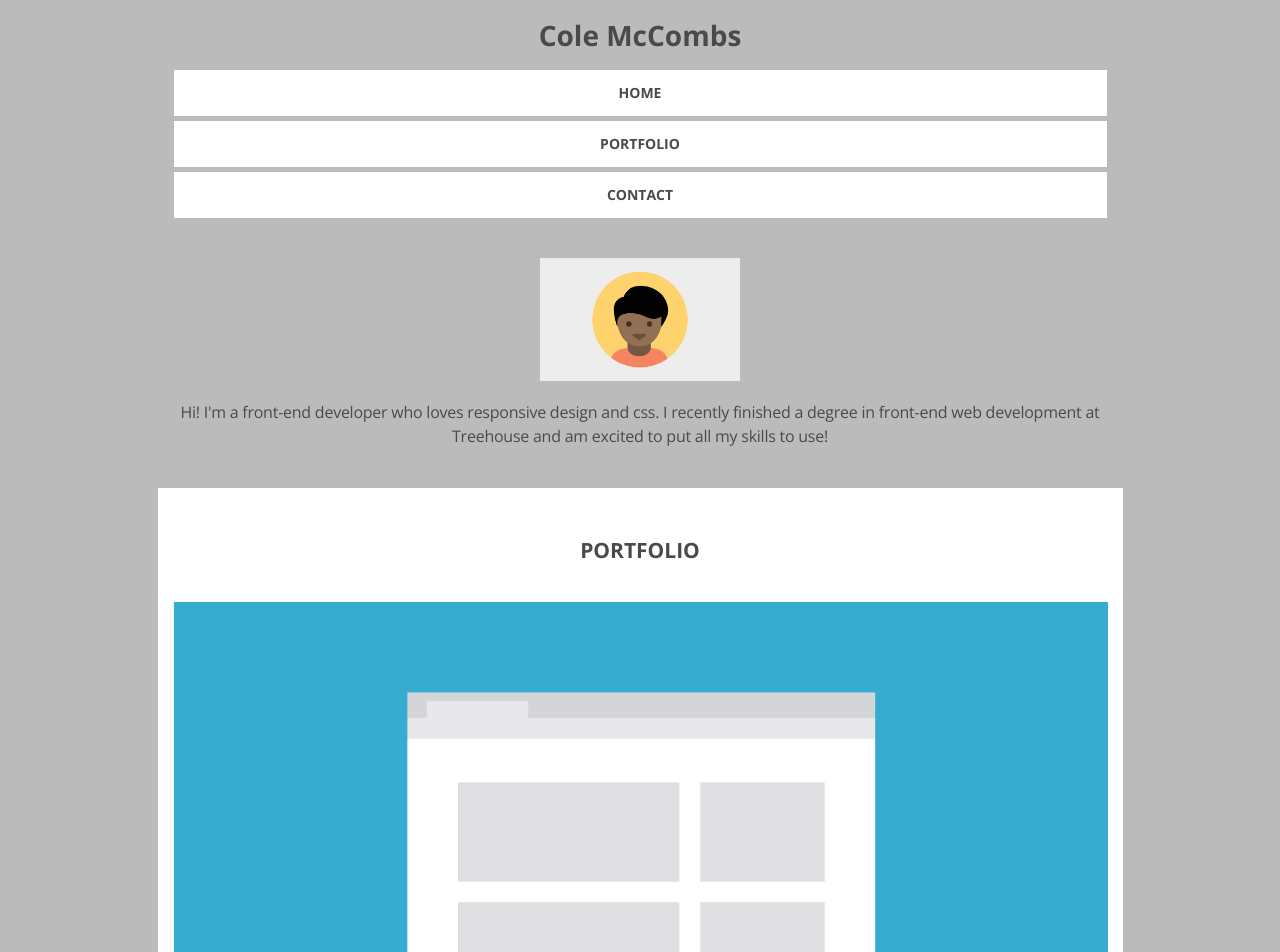
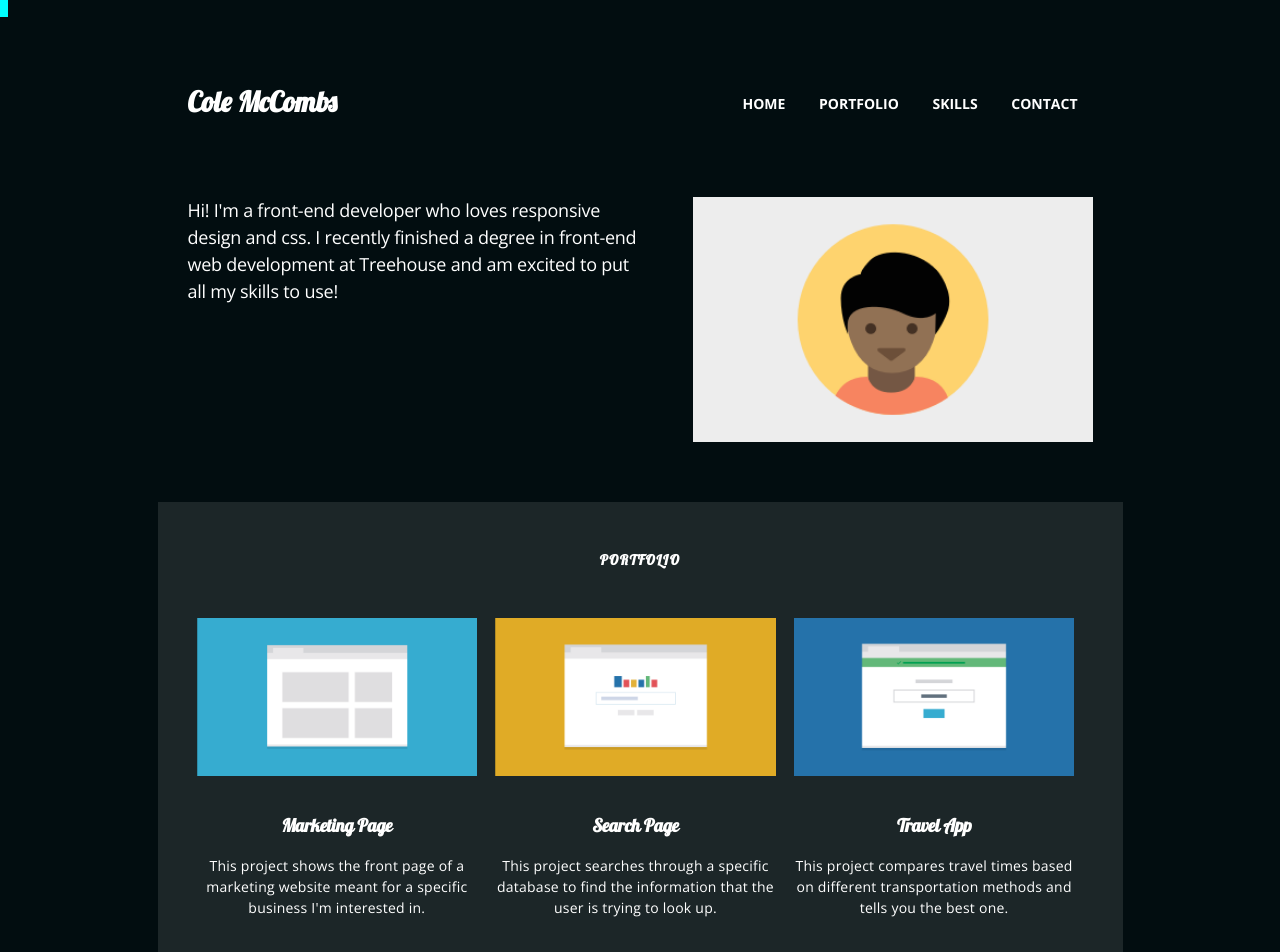
Before and after one commit to mccombsc/techdegree-project-2, a plain HTML site: page index.html in a window 1280 px wide. Shown: the top 952 px of the page. Drawn offline with nearby package versions, Linux system fonts and the light colour scheme.

Commit message:
Project 2 ready for submission

```diff
--- a/css/styles.css
+++ b/css/styles.css
@@ -1,122 +1,120 @@
 * {box-sizing: border-box;}
 
-html, body {
-    width: 100%;
-    height: 100%;
-}
+html, body {width: 100%; height: 100%;}
+body {background-color: #020d10; font-family: 'Open Sans', sans-serif; font-size: 14px; font-weight: 400; color: #ffffff;}
 
-body {
-    background-color: #bbbbbb;
-    font-family: 'Open Sans', sans-serif;
-    font-size: 14px;
-    font-weight: 400;
-    color: #4a4a4a;
-}
+a {text-decoration: none; transition: all ease-in-out .2s; padding: 2px;}
+a, a:hover, a:focus, a:visited, a:active {color: #ffffff;}
+a:hover, a:focus {text-decoration: none; background-color: cyan; color: #020d10; padding: 0 4px;}
 
-a {text-decoration: none;}
-a:hover, a:focus {text-decoration: underline;}
-a, a:hover, a:focus, a:visited, a:active {color: #4a4a4a;}
+h1,h2,h3,h4,h5,h6 {font-family: 'Lobster', cursive; letter-spacing: .1em; color: #ffffff;}
+h3 {font-weight: 600; font-size: 18px; letter-spacing: -.015rem;}
 
-ul,
-ol {
-    list-style: none;
-    padding: 0;
-    margin: 0;
-}
+ul, ol {list-style: none; padding: 0; margin: 0;}
+img {width: 100%; height: auto; display: inline-block; margin: 0 auto;}
+p {line-height: 1.5; letter-spacing: .015rem;}
 
-img {
-    width: 100%;
-    height: auto;
-    display: inline-block;
-    margin: 0 auto;
-}
+header, main, footer {text-align: center;}
 
-h3 {
-    font-weight: 600;
-    font-size: 18px;
-    letter-spacing: -.015rem;
-}
+.lead {font-size: 18px; letter-spacing: -.015rem;}
 
-p {
-    line-height: 1.5;
-    letter-spacing: .015rem;
-}
-.lead {
-    font-size: 16px;
-    letter-spacing: -.015rem;
-}
+.wrapper {width: 100%; margin: 0 auto;}
 
-header, main, footer {
-    text-align: center;
-}
+.clearfix::after {content: ''; display: table; clear: both;}
 
-.wrapper {
-    width: 100%;
-    margin: 0 auto;
-}
+.container {width: 100%; max-width: 965px; margin: 0 auto;}
 
-.container {
-    width: 100%;
-    max-width: 965px;
-    margin: 0 auto;
-}
+nav > ul {list-style: none;}
+nav li + li {margin-top: 5px;}
+nav li, nav a {display: block;}
+nav a {font-weight: 700; text-transform: uppercase;}
 
-nav > ul {
-    list-style: none;
-}
-nav li + li {
-    margin-top: 5px;
-}
-nav li, nav a {
-    display: block;
-}
-nav a {
-    font-weight: 700;
-    text-transform: uppercase;
-}
+.nav-top a {padding: 15px; background-color: transparent; color: #ffffff;}
+.nav-top a:hover {background-color: cyan; color: #020d10;}
+.nav-bottom {float: right;}
+.nav-bottom li {margin-top: 0;}
+.nav-bottom li + li {margin-left: 30px;}
+.nav-bottom a {color: #ffffff; font-size: 12px;}
+.nav-bottom a:hover, .nav-bottom a:focus {color: #020d10;}
 
-.nav-top a {
-    padding: 15px;
-    background-color: #ffffff;
-}
-
-.link-contact {
-    font-weight: 700;
-    margin-left: 7px;
-}
+.link-contact {font-weight: 700; margin-left: 7px;}
 
 .visible-sm {display: inline-block;}
 .hidden-sm {display: none;}
 
 .section {padding: 15px;}
+.section-heading {font-size: 14px; margin: 0 0 40px 0; text-transform: uppercase;}
 
-header .section {
-    padding: 0 16px;
-    margin-bottom: 40px;
-}
-.section-profile img {
-    max-width: 200px;
+header .section {padding: 0 15px; margin-bottom: 40px;}
+header h1 {letter-spacing: normal;}
+.section-profile img {max-width: 200px;}
+
+.section-portfolio {padding: 50px 15px; background-color: rgba(255,255,255,.1);}
+.portfolio-item {margin: 0 0 10px 0;}
+.portfolio-item h3 {margin-top: 37px;}
+.portfolio-item + .portfolio-item {margin-top: 40px;}
+
+.section-skills {position: relative; padding: 50px 15px;}
+.section-skills li {font-style: italic; opacity: .7;}
+.section-skills li + li {margin-top: 7px;}
+.section-skills::after {
+    content: '';
+    width: 30px;
+    height: 3px;
+    background-color: white;
+    bottom: 0;
+    left: 50%;
+    position: absolute;
+    transform: translateX(-50%);
 }
 
-.section-portfolio {
-    padding: 50px 15px;
-    background-color: #ffffff;
-}
-.section-portfolio h2 {
-    margin: 0 0 40px 0;
-    text-transform: uppercase;
-}
+.section-contact {padding: 50px 15px;}
 
-.portfolio-item + .portfolio-item {
-    margin-top: 25px;
-}
+.section-footer {padding: 0 15px 30px 15px;}
+.section-footer hr {margin: 0px 0 30px 0;}
+.section-footer h5 {float: left; margin: 0; font-size: 14px;}
+
 
 @media (min-width: 768px) {
     /* Tablet view styles */
     .visible-sm {display: none;}
 .hidden-sm {display: inline-block;}
+
+header .section {margin-bottom: 60px; padding: 0 30px;}
+.section-nav h1 {margin-top: 60px;}
+.nav-top li {display: inline-block;}
+.nav-top a {background-color: transparent;}
+
+.section-heading {margin: 0 0 10px 0;}
+
+.section-profile .lead {text-align: left; font-size: 18px;}
+.section-profile img {max-width: 300px; float: right; margin-left: 5%;}
+
+.section-portfolio {padding: 50px 30px;}
+.portfolio-item {margin: 40px 1% 10px 1%; float: left; width: 48%;}
+
+.section-skills {padding: 60px 15px;}
+
+.section-contact {padding: 50px 18%;}
+.section-contact p {font-size: 18px;}
+.section-contact p+ p {margin-top: 30px;}
+.section-contact .lead, .section-skills .lead {margin: 50px 0;}
+
+.section-footer {padding: 0 30px 30px 30px;}
 }
 
 @media (min-width: 1024px) {
     /* Desktop view styles */
+
+    .section-nav {margin: 60px 0;}
+    .section-nav h1 {float: left; margin-top: 10px;}
+    .nav-top {float: right;}
+
+    .section-profile img {max-width: 400px;}
+
+    .portfolio-item {margin: 40px 1% 10px 1%; float: left; width: 31%;}
+
+    .section-skills {padding: 60px 30px;}
+
+    .section-contact {padding: 50px 24%;}
 }
--- a/index.html
+++ b/index.html
@@ -8,23 +8,26 @@
     <link rel="stylesheet" href="https://cdnjs.cloudflare.com/ajax/libs/normalize/8.0.1/normalize.min.css">
     <link rel="stylesheet" href="css/styles.css">
     <link href="https://fonts.googleapis.com/css?family=Open+Sans:400,600,700,800" rel="stylesheet">
+    <link href="https://fonts.googleapis.com/css?family=Lobster" rel="stylesheet">
 </head>
 
-<body class="home">
+<body id="home">
+    <a id="top"></a>
     <div class="wrapper">
         <header>
             <div class="container">
-                <div class="section section-nav">
+                <div class="section section-nav clearfix">
                     <h1>Cole McCombs</h1>
                     <nav class="nav-top">
                         <ul>
-                            <li><a href="#">Home</a></li>
+                            <li><a href="#home">Home</a></li>
                             <li><a href="#portfolio">Portfolio</a></li>
+                            <li><a href="#skills">Skills</a></li>
                             <li><a href="#contact">Contact</a></li>
                         </ul>
                     </nav>
                 </div>
-                <div class="section section-profile">
+                <div class="section section-profile clearfix">
                     <img src="images/responsive-layout-profile.png" alt="My Profile Picture" width="367" height="225">
                     <p class="lead">Hi! I'm a front-end developer who loves responsive design and css. I recently
                         finished a degree in
@@ -35,44 +38,37 @@
 
         <main>
             <div class="container">
-                <div class="section section-portfolio">
-                    <h2><a id="portfolio"></a>Portfolio</h2>
+                <div id="portfolio" class="section section-portfolio clearfix">
+                    <h2 class="section-heading">Portfolio</h2>
                     <div class="portfolio-item">
                         <img src="images/portfolio-1.png" alt="Marketing Page Graphic">
                         <h3>Marketing Page</h3>
                         <p>This project shows the front page of a marketing website meant for a specific business I'm
-                            interested
-                            in.</p>
+                            interested in.</p>
                     </div>
                     <div class="portfolio-item">
                         <img src="images/portfolio-2.png" alt="Search Page Graphic">
                         <h3>Search Page</h3>
                         <p>This project searches through a specific database to find the information that the user is
-                            trying
-                            to
-                            look up.</p>
+                            trying to look up.</p>
                     </div>
                     <div class="portfolio-item">
                         <img src="images/portfolio-3.png" alt="Travel App Graphic">
                         <h3>Travel App</h3>
                         <p>This project compares travel times based on different transportation methods and tells you
-                            the
-                            best
-                            one.</p>
+                            the best one.</p>
                     </div>
                     <div class="portfolio-item">
                         <img src="images/portfolio-4.png" alt="Map of Favorite Spots Graphic">
                         <h3>Map of Favorite Spots</h3>
                         <p>This project uses mapping apis to plot points for my favorite spots in the city for a
-                            do-it-yourself
-                            walking tour.</p>
+                            do-it-yourself walking tour.</p>
                     </div>
                     <div class="portfolio-item">
                         <img src="images/portfolio-5.png" alt="Photo Gallery Graphic">
                         <h3>Photo Gallery</h3>
                         <p>This project shows pictures from a recent trip to the viewer and allows them to easily
-                            navigate
-                            through photos.</p>
+                            navigate through photos.</p>
                     </div>
                     <div class="portfolio-item">
                         <img src="images/portfolio-6.png" alt="Calculator Graphic">
@@ -81,12 +77,21 @@
                         </p>
                     </div>
                 </div>
-                <div class="section section-contact">
-                    <h4>Contact</h4>
-                    <p>If you're interested in chatting or want more information about what I've been working on, I'd
-                        love
-                        to
-                        hear from you!</p>
+                <div id="skills" class="section section-skills">
+                    <h4 class="section-heading">Skills</h4>
+                    <p class="lead">Over the years I've been practicing the following skills:</p>
+                    <ul>
+                        <li>Front-End Development Languages (HTML, CSS, & JS)</li>
+                        <li>Graphic Design</li>
+                        <li>Professional Communication</li>
+                        <li>and more!</li>
+                    </ul>
+                </div>
+                <div id="contact" class="section section-contact">
+                    <h4 class="section-heading">Contact</h4>
+                    <p class="lead">If you're interested in chatting or want more information about what I've been
+                        working on, I'd
+                        love to hear from you!</p>
                     <p>Phone <a class="link-contact">+1 (111) 555-1234</a></p>
                     <p>Email <a class="link-contact" href="mailto:email@yoursite.com">email@yoursite.com</a></p>
                 </div>
@@ -95,16 +100,19 @@
 
         <footer>
             <div class="container">
+                <div class="section section-footer clearfix">
                     <hr>
                     <h5>Cole McCombs</h5>
                     <nav class="nav-bottom">
                         <ul>
-                        <li class="visible-sm"><a href="#">Back To Top</a></li>
-                        <li class="hidden-sm"><a href="#">Home</a></li>
+                            <li class="visible-sm"><a href="#top">Back To Top</a></li>
+                            <li class="hidden-sm"><a href="#home">Home</a></li>
                             <li class="hidden-sm"><a href="#portfolio">Portfolio</a></li>
+                            <li class="hidden-sm"><a href="#skill">Skills</a></li>
                             <li class="hidden-sm"><a href="#contact">Contact</a></li>
                         </ul>
                     </nav>
+                </div>
             </div>
         </footer>
     </div>
```
Lines whose indentation alone changed are shown as unchanged.
